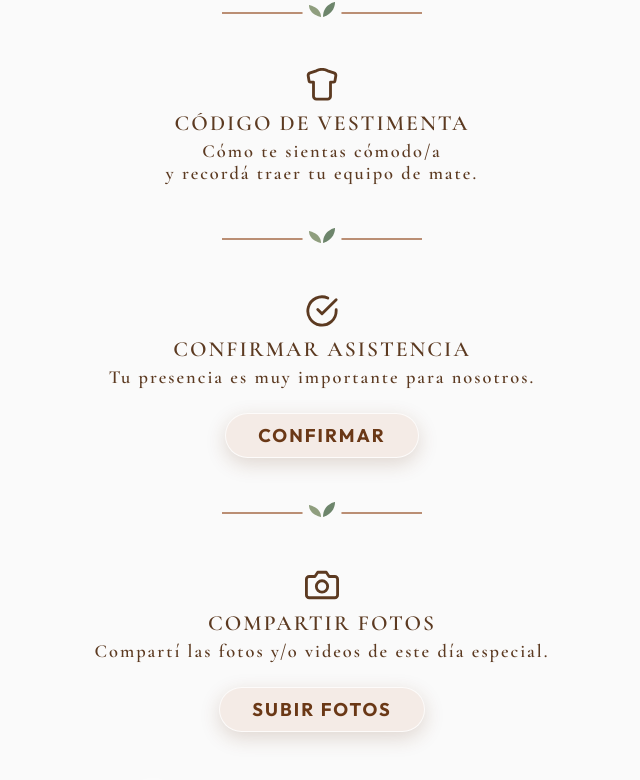
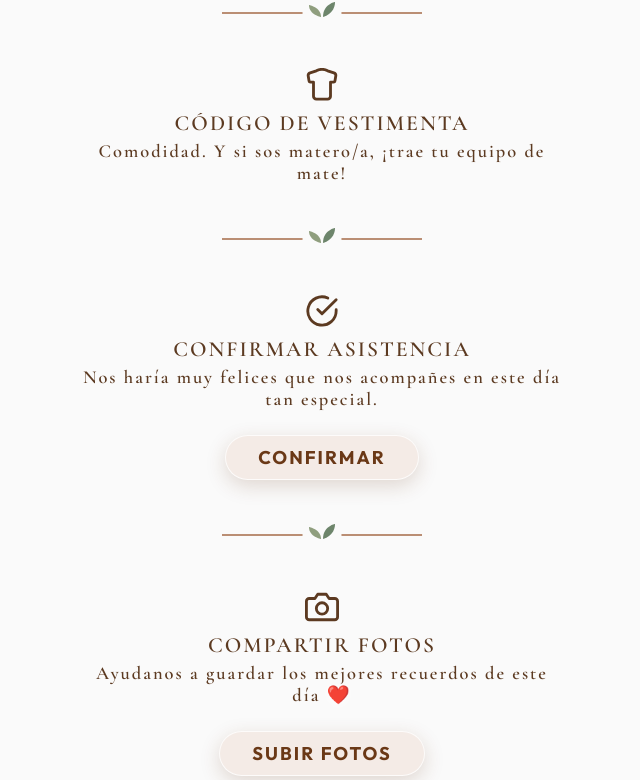
Before and after one commit to WalArg/invitacion_cumple, a React (Vite) app: page / in a window 1280 px wide. Shown: the part 3182-3962 px from the top of the page, without its empty margins (318-958 px from the left). Built offline with nearby package versions, Linux system fonts and the light colour scheme.

Commit message:
Actualizacion de textos en invitacion

```diff
--- a/src/App.jsx
+++ b/src/App.jsx
@@ -345,6 +345,7 @@ END:VCALENDAR`;
 
               <div className="location-title">LUGAR DEL CUMPLEAÑOS</div>
               <div className="location-address">PASO MORALES 620</div>
+              <div className="location-address">HURLING CLUB</div>
 
               {/* VER EN GOOGLE MAPS Button (Links to Google Maps) */}
               <a
@@ -376,8 +377,7 @@ END:VCALENDAR`;
               </svg>
             </div>
             <div className="location-title">CÓDIGO DE VESTIMENTA</div>
-            <div className="location-address" style={{ textTransform: 'none' }}>Cómo te sientas cómodo/a</div>
-            <div className="location-address" style={{ textTransform: 'none' }}>y recordá traer tu equipo de mate.</div>
+            <div className="location-address" style={{ textTransform: 'none' }}>Comodidad. Y si sos matero/a, ¡trae tu equipo de mate!</div>
           </div>
 
           <LeafSeparator />
@@ -391,7 +391,7 @@ END:VCALENDAR`;
               </svg>
             </div>
             <div className="location-title">CONFIRMAR ASISTENCIA</div>
-            <div className="location-address" style={{ textTransform: 'none', marginBottom: '15px' }}>Tu presencia es muy importante para nosotros.</div>
+            <div className="location-address" style={{ textTransform: 'none', marginBottom: '15px' }}>Nos haría muy felices que nos acompañes en este día tan especial.</div>
             <a href="https://forms.gle/7HedJ1VvKDJSKKR1A" target="_blank" rel="noopener noreferrer" className="btn-agendar">
               CONFIRMAR
             </a>
@@ -408,7 +408,7 @@ END:VCALENDAR`;
               </svg>
             </div>
             <div className="location-title">COMPARTIR FOTOS</div>
-            <div className="location-address" style={{ textTransform: 'none', marginBottom: '15px' }}>Compartí las fotos y/o videos de este día especial.</div>
+            <div className="location-address" style={{ textTransform: 'none', marginBottom: '15px' }}>Ayudanos a guardar los mejores recuerdos de este día ❤️</div>
             <a href="https://photos.app.goo.gl/C5Hzt9sT8H8c79M59" target="_blank" rel="noopener noreferrer" className="btn-agendar">
               SUBIR FOTOS
             </a>
```
